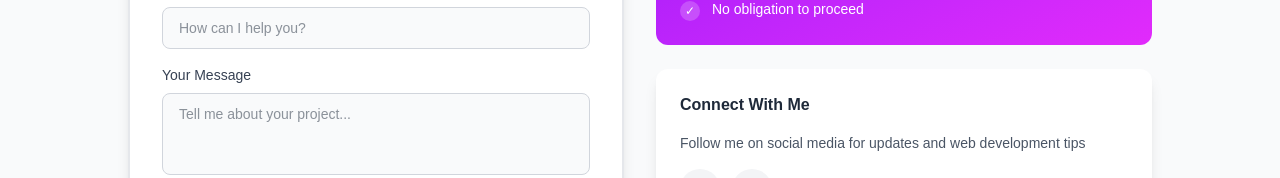
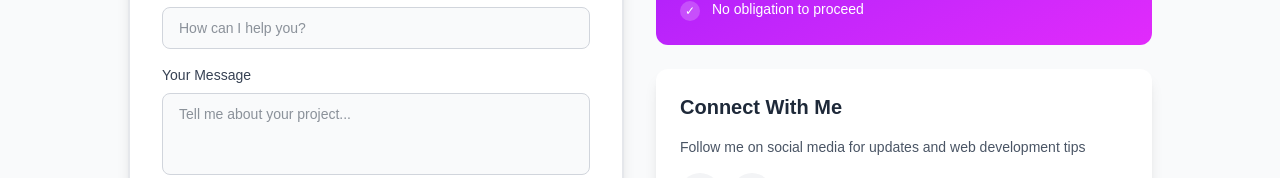
Before and after one commit to tsiro66/Portfolio, a React (Vite) app: page /contact in a window 1280 px wide. Shown: the part 613-791 px from the top of the page. Built offline with nearby package versions, Linux system fonts and the light colour scheme; a web font is replaced by a local one.

Commit message:
Minor changes

```diff
--- a/src/components/Pages/Contact.tsx
+++ b/src/components/Pages/Contact.tsx
@@ -272,7 +272,7 @@ const Contact = () => {
 
             {/* Social Links */}
             <div className="bg-white dark:bg-gray-800 rounded-xl p-6 shadow-lg">
-              <h3 className="font-semibold mb-4">Connect With Me</h3>
+              <h3 className="font-semibold mb-4 text-xl">Connect With Me</h3>
               <p className="text-sm text-gray-600 dark:text-gray-400 mb-4">
                 Follow me on social media for updates and web development tips
               </p>
```
